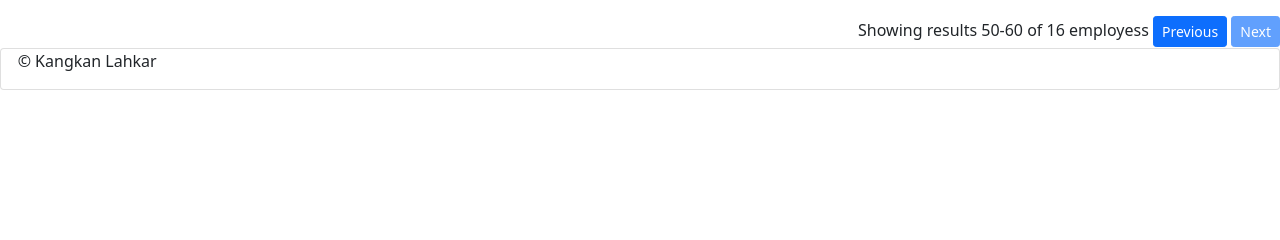
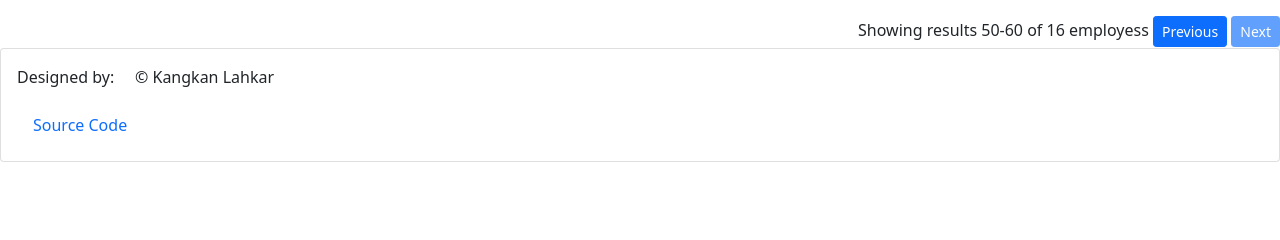
Before and after one commit to kangkan1/parking, a Django app: page /emp/show/5 in a window 1280 px wide. Shown: the part 151-391 px from the top of the page. Run offline with Django 3.2, Linux system fonts and the light colour scheme; data comes from the database, SQL or seed files in the repository; both versions use the stored data as it was after the commit; some libraries are stand-ins or nearby versions.

Commit message:
Footer added

```diff
--- a/templates/emp_show.html
+++ b/templates/emp_show.html
@@ -73,9 +73,13 @@
           </div>
 
 
-          <div class="card mt-5">
-
-            <p>&nbsp; &nbsp; &copy; Kangkan Lahkar</p>
-          </div>
+          <div>
+            <div class="card mt-5">
+                <div class="card-body">
+                    <p>Designed by: &nbsp; &nbsp; &copy; Kangkan Lahkar</p>
+                    <a class="nav-link" aria-current="page" href="https://github.com/kangkan1/parking">Source Code</a>
+                </div>
+            </div>
+        </div>
     </body>
 </html>
```
Also changed, not shown: templates/emp_add.html (+6 -1 lines), templates/emp_update.html (+7 -1 lines), db.sqlite3.
